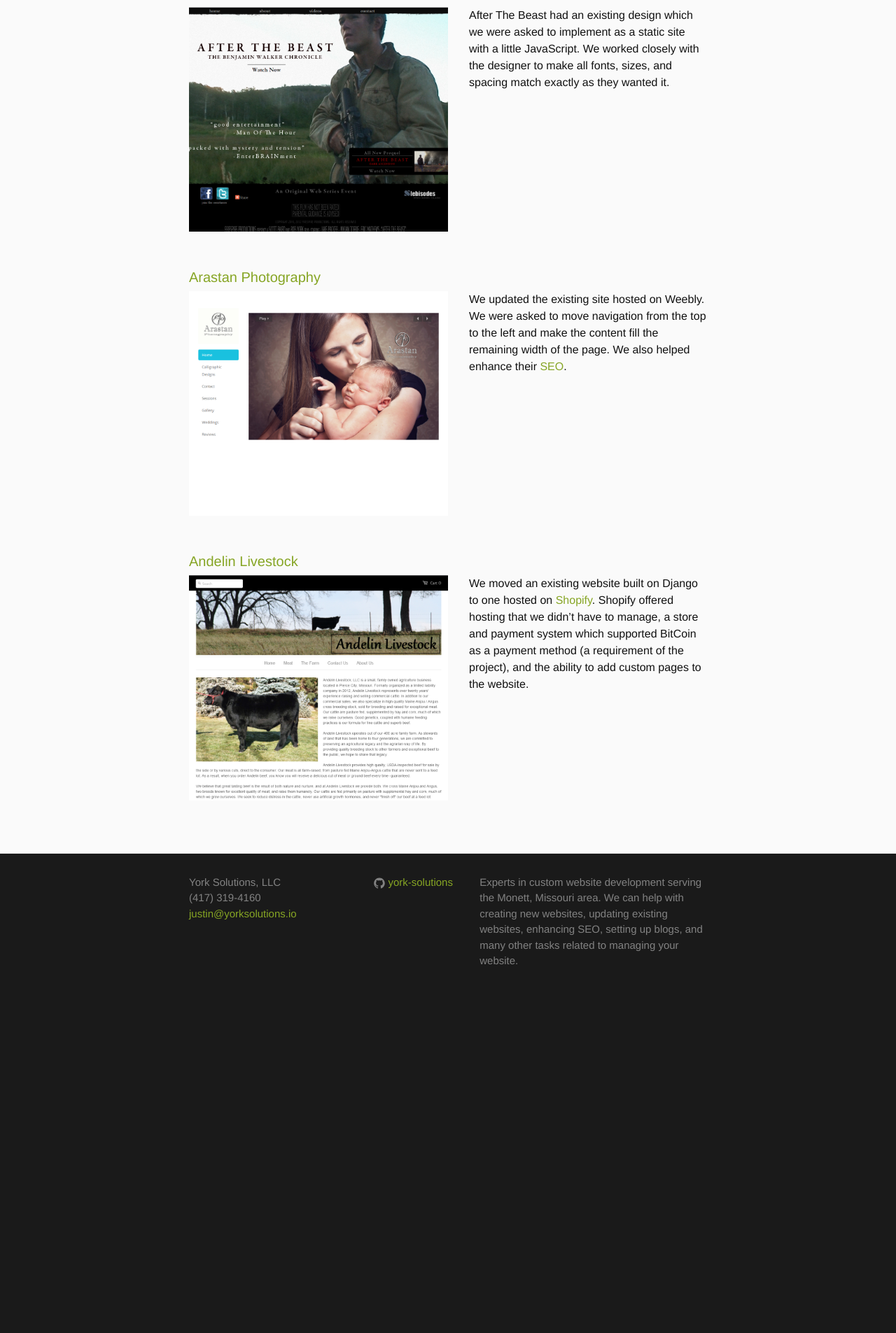
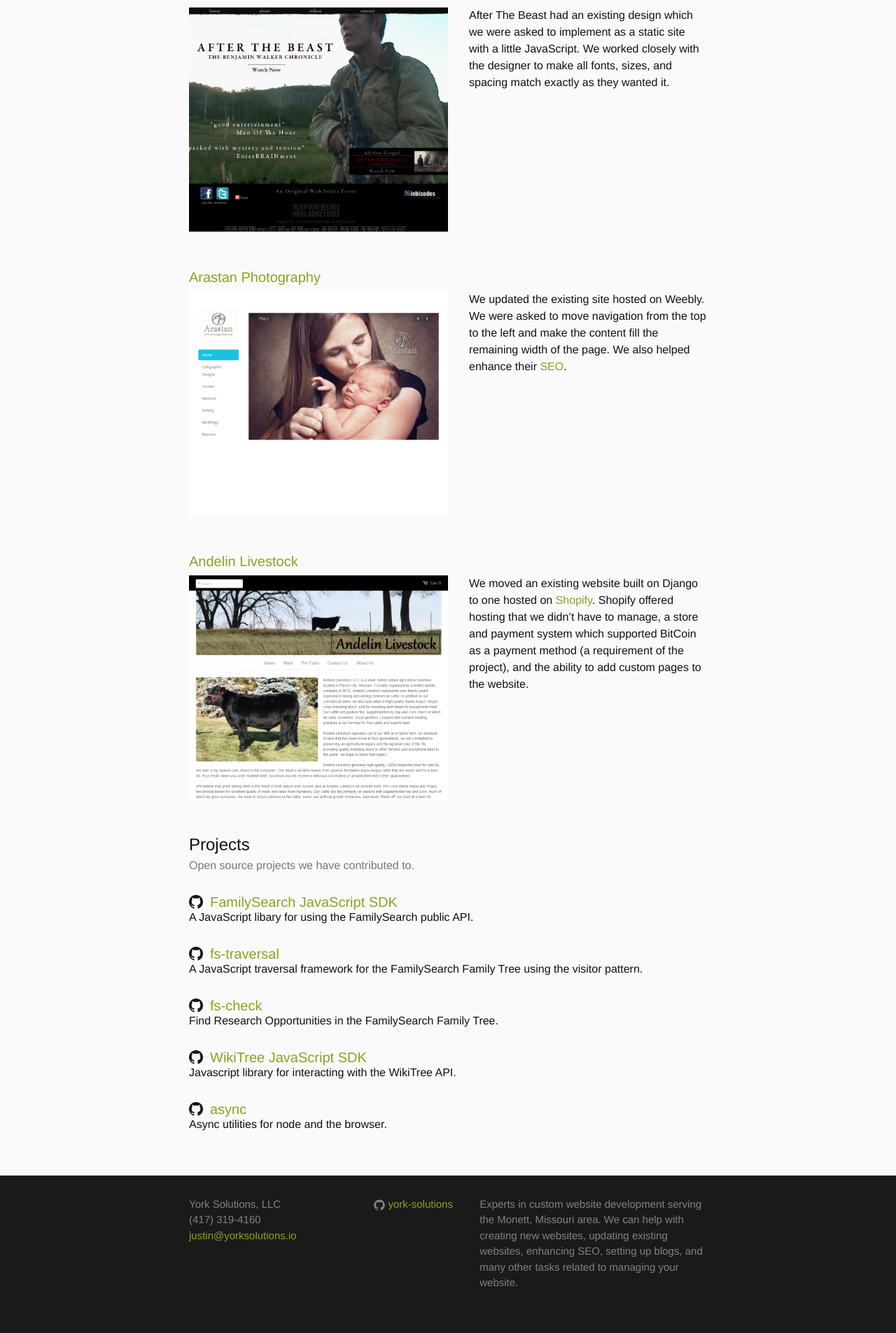
Before and after one commit to justincy/york-solutions.github.io, a Jekyll site: the page built from index.html, in a window 1280 px wide. Shown: the part 729-2634 px from the top of the page at 70% size. Built offline with Jekyll 4.4.1, drawn with Linux system fonts in a browser that asks for light colours; before the commit the page ends 2174 px from its top, so only the background shows below that.

Commit message:
add open source libraries

```diff
--- /dev/null
+++ b/_data/libraries.yml
@@ -0,0 +1,19 @@
+- name: FamilySearch JavaScript SDK
+  url: rootsdev/familysearch-javascript-sdk
+  description: A JavaScript libary for using the FamilySearch public API.
+
+- name: fs-traversal
+  url: genealogysystems/fs-traversal
+  description: A JavaScript traversal framework for the FamilySearch Family Tree using the visitor pattern.
+
+- name: fs-check
+  url: genealogysystems/fs-check
+  description: Find Research Opportunities in the FamilySearch Family Tree.
+
+- name: WikiTree JavaScript SDK
+  url: justincy/wikitree-javascript-sdk
+  description: Javascript library for interacting with the WikiTree API.
+
+- name: async
+  url: caolan/async
+  description: Async utilities for node and the browser.
--- a/_sass/_layout.scss
+++ b/_sass/_layout.scss
@@ -249,6 +249,13 @@
  * Portfolio
  */
 
+.subtitle {
+  color: #777;
+  font-size: 16px;
+  margin-top: -15px;
+  margin-bottom: 30px;
+}
+
 .project {
     margin: $spacing-unit-half 0;
     transition: all .5s;
@@ -276,3 +283,19 @@
         overflow: initial;
     }
 }
+
+.library {
+    overflow: auto;
+    margin: $spacing-unit-half 0;
+}
+
+.library .github-mark {
+    float: left;
+    margin-right: 10px;
+    width: 20px;
+}
+
+.library-name {
+    font-size: 20px;
+    line-height: 1;
+}
--- a/index.html
+++ b/index.html
@@ -19,4 +19,18 @@
     {% endfor %}
   </div>
 
+  <h2>Projects</h2>
+  <div class="subtitle">Open source projects we have contributed to.</div>
+  <div class="libraries">
+    {% for library in site.data.libraries %}
+    <div class="library">
+      <img class="github-mark" src="/assets/img/GitHub-Mark-32px.png">
+      <div class="library-name">
+        <a href="https://github.com/{{library.url}}" target="_blank">{{library.name}}</a>
+      </div>
+      <p class="library-description">{{library.description}}</p>
+    </div>
+    {% endfor %}
+  </div>
+
 </div>
```
Also changed, not shown: assets/img/GitHub-Mark-32px.png (added).
